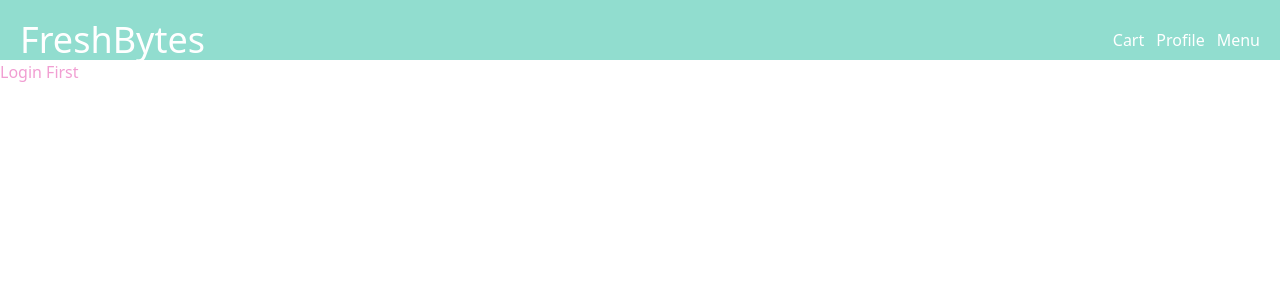
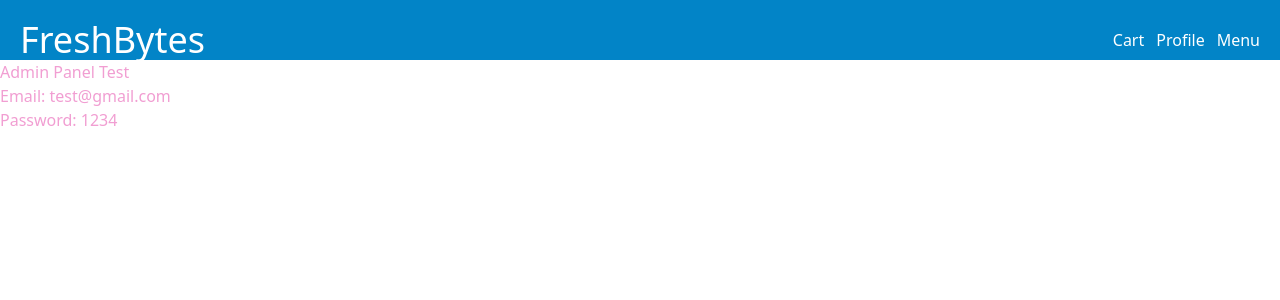
Before and after one commit to RishabhRatan05/freshbytes-frontend, a React (Create React App) app: page /profile in a window 1280 px wide. Shown: the top 300 px of the page. Built offline with nearby package versions, Linux system fonts and the light colour scheme; no server answers; the HTML template or start-up script is replaced by a standard one.

Commit message:
colour changed test added

```diff
--- a/package.json
+++ b/package.json
@@ -20,6 +20,7 @@
     "web-vitals": "^2.1.4"
   },
   "scripts": {
+    "devStart":"react-scripts start",
     "start": "DISABLE_ESLINT_PLUGIN=true react-scripts start",
     "build": "DISABLE_ESLINT_PLUGIN=true react-scripts build",
     "test": "DISABLE_ESLINT_PLUGIN=true react-scripts test"
--- a/src/components/Navbar.jsx
+++ b/src/components/Navbar.jsx
@@ -48,7 +48,7 @@ const Navbar = () => {
   const cartState = useSelector(state=>state.cartState)
   const cart = cartState.cart
   return (
-    <div className='flex justify-between px-2 md:px-5 pt-5 bg-nav text-white'>
+    <div className='flex justify-between px-2 md:px-5 md:pt-5 bg-sky-600 text-white'>
 
         {/* //Desktop */}
         <Link to={'/'} className='text-pink-500 text-2xl sm:text-3xl md:text-4xl'>FreshBytes</Link>
--- a/src/components/ProductAdminCard.jsx
+++ b/src/components/ProductAdminCard.jsx
@@ -26,7 +26,7 @@ const ProductAdminCard = ( {_id:id, name, price,category, quantity} ) => {
     }
 
   return (
-    <div className='sm:grid sm:grid-cols-5  items-center justify-between bg-box sm:h-20 text-black border-pink border'>
+    <div className='sm:grid sm:grid-cols-5 mb-2 items-center justify-between bg-box sm:h-20 text-black border-pink border'>
         <img className='sm:col-span-1' src={url? url : 'logo192.png'} alt='dish' width={80} height={80}></img>
         <div className='sm:col-span-2 pl-5'>
             <div className='text-orange-400'>{name}</div>
--- a/src/components/ProductCard.jsx
+++ b/src/components/ProductCard.jsx
@@ -3,7 +3,7 @@ import { useDispatch, useSelector } from 'react-redux'
 import { addToCart, decrementItem, incrementItem, removeFromCart } from '../redux/slices/editCart'
 
 const ProductCard = ( {_id:id, name, price, quantity} ) => {
-  const url= ''
+  const url= 'logo192.png'
   const dispatch = useDispatch()
   const cartData = useSelector(state=>state.cartState)
   const cart = cartData.cart
--- a/src/pages/Category.jsx
+++ b/src/pages/Category.jsx
@@ -18,7 +18,7 @@ const Category = () => {
           {category}
           </div>
         {isLoading?<>Loading...</>:
-        <>
+        <div className='mx-5'>
           {data?.map(product=>{
             const qty= cart.map(item=> {
               if(item.id === product._id) return item.qty
@@ -26,7 +26,7 @@ const Category = () => {
               })
             return <ProductCard key={product._id} _id={product._id} name={product.name} price={product.price} quantity={qty} />
           })}
-        </>}
+        </div>}
     </div>
   )
 }
--- a/src/pages/Home.jsx
+++ b/src/pages/Home.jsx
@@ -27,6 +27,7 @@ const Home = () => {
                 return(
                     <div className='flex w-full flex-col'>
                     <div className='text-2xl bg-teal-400 w-fit px-2 my-2'> {d?.name} </div>
+                    <div className=''>
                     {d?.products?.map(product=>{
                         const qty= cart.map(item=> {
                           if(item.id === product._id) return item.qty
@@ -34,6 +35,7 @@ const Home = () => {
                         })
                         return <ProductCard _id={product._id} key={product._id} name={product.name} price={product.price} quantity={qty}/>
                     })}
+                    </div>
                     </div>
                 )
                 })
--- a/src/pages/Product.jsx
+++ b/src/pages/Product.jsx
@@ -30,16 +30,16 @@ const Product = () => {
         navigate('/')
     }
   return (
-    <div className=' text-black '>
+    <div className=' text-black h-screen '>
         <Navbar/>
         <div className=' sm:grid grid-cols-4 '>
         <aside className=' flex sm:flex-col gap-2 justify-center items-center min-h-max bg-slate-400  p-1 sm:col-span-1'>
             <div onClick={()=>{setP(true); setNewP(false)}} className='cursor-pointer'>All Products</div>
             <div onClick={()=>{setNewP(true); setP(false)}} className='cursor-pointer'>New Product</div>
         </aside>
+
+        {P ?
         <div className='px-2 sm:col-span-3'>
-
-        {P &&
         <div className='text-black'>All Products are:
         {isLoading && <div>Loading...</div>}
             {isSuccess &&
@@ -59,12 +59,14 @@ const Product = () => {
                 })
             }
         </div>
-        }
+
         </div>
-        <div className='px-2 sm:col-span-3 bg-black text-white'>
+
+        :
+        <div className=' sm:col-span-3 '>
 
         {newP &&
-        <form className=' sm:mx-5 mx-2 flex flex-col justify-center w-full' onSubmit={handleCreateProduct}>
+        <form className=' bg-slate-500 text-white  items-center flex flex-col justify-center ' onSubmit={handleCreateProduct}>
             <label>Title</label>
             <input required={true} name='name' className='text-black' onChange={handleChange}></input>
             <label>Price</label>
@@ -76,7 +78,9 @@ const Product = () => {
             <button className='bg-sky-700 w-fit m-auto px-2 mt-2 rounded'>Create Product</button>
         </form>
         }
+
         </div>
+        }
         </div>
     </div>
   )
--- a/src/pages/Profile.jsx
+++ b/src/pages/Profile.jsx
@@ -14,7 +14,11 @@ const Profile = () => {
           <div>Your role is: <span className='text-orange-400 text-2xl'>{userInfo.role}</span></div>
         </main>
         :
-        <>Login First</>
+        <>
+        <h1>Admin Panel Test</h1>
+        <h1>Email: test@gmail.com</h1>
+        <h1>Password: 1234</h1>
+        </>
           }
           <div className='w-40'>
           </div>
```
